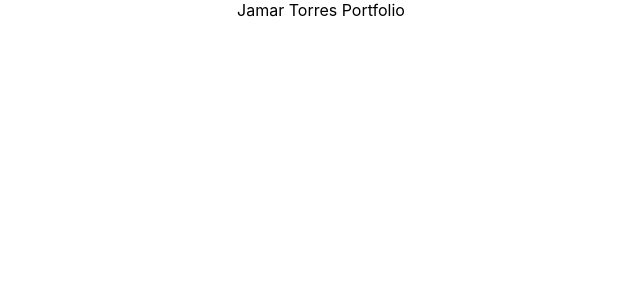
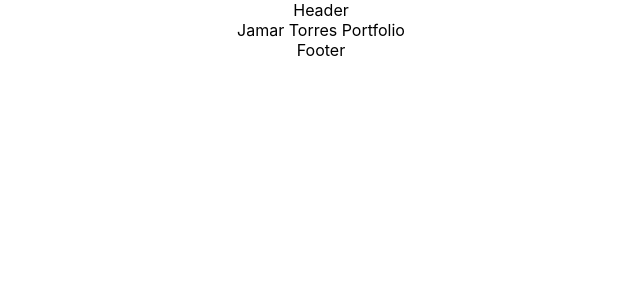
Before and after one commit to jrizza88/JamarTorresPortfolio, a React (Create React App) app in the folder jamar-portfolio-app/: page / in a window 1280 px wide. Shown: the top 300 px of the page, without its empty margins (319-959 px from the left). Built offline with nearby package versions, Linux system fonts and the light colour scheme.

Commit message:
created Header and Footer components
created Header and Footer components

```diff
--- a/jamar-portfolio-app/src/App.js
+++ b/jamar-portfolio-app/src/App.js
@@ -1,13 +1,17 @@
-import React from 'react';
-import { Route, withRouter, NavLink } from 'react-router-dom';
-import './App.css';
+import React from "react";
+import { Route, withRouter, NavLink } from "react-router-dom";
+import Header from "./components/Reusables/Header";
+import Footer from "./components/Reusables/Footer";
+import "./App.css";
 
 const App = () => {
   return (
     <div className="App">
+      <Header />
       Jamar Torres Portfolio
+      <Footer />
     </div>
   );
-}
+};
 
 export default App;
--- /dev/null
+++ b/jamar-portfolio-app/src/components/Reusables/Footer.js
@@ -0,0 +1,5 @@
+import React from "react";
+
+const Footer = props => <div>Footer</div>;
+
+export default Footer;
--- /dev/null
+++ b/jamar-portfolio-app/src/components/Reusables/Header.js
@@ -0,0 +1,5 @@
+import React from "react";
+
+const Header = props => <div>Header</div>;
+
+export default Header;
```
